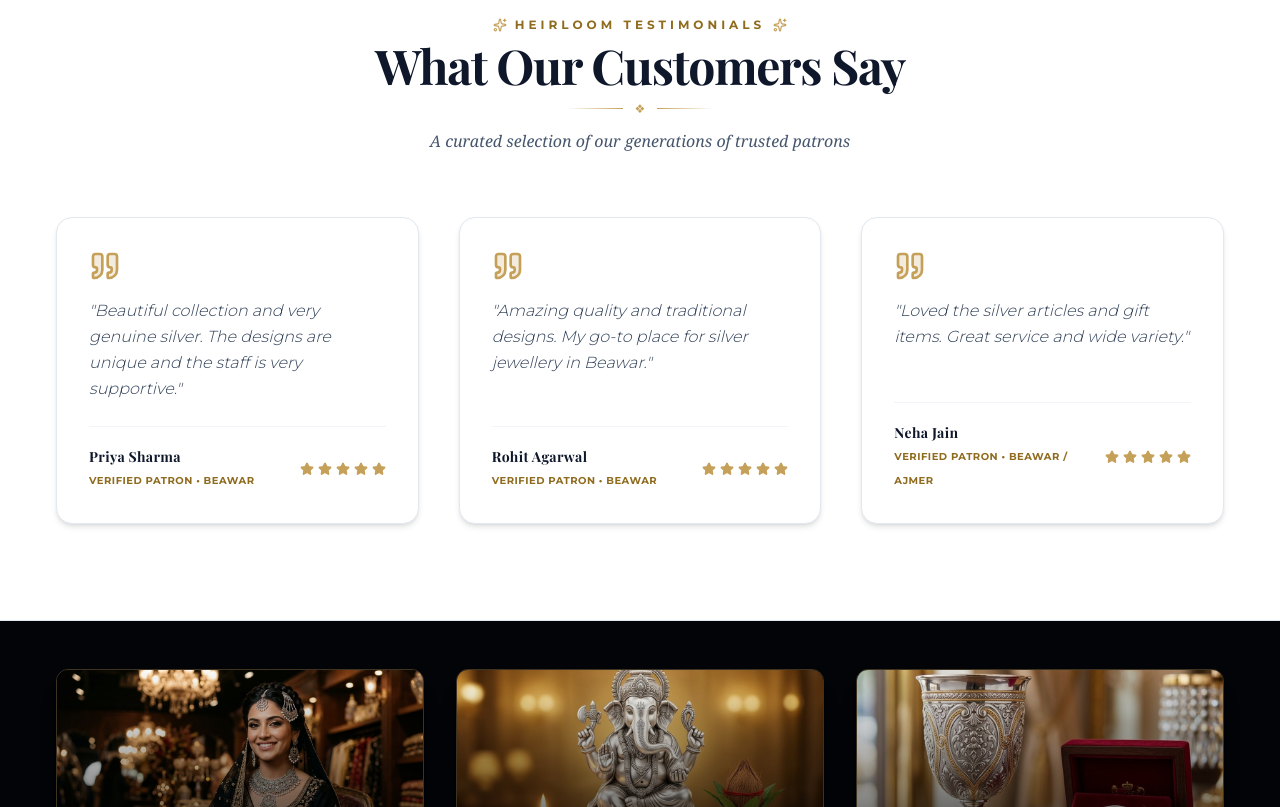
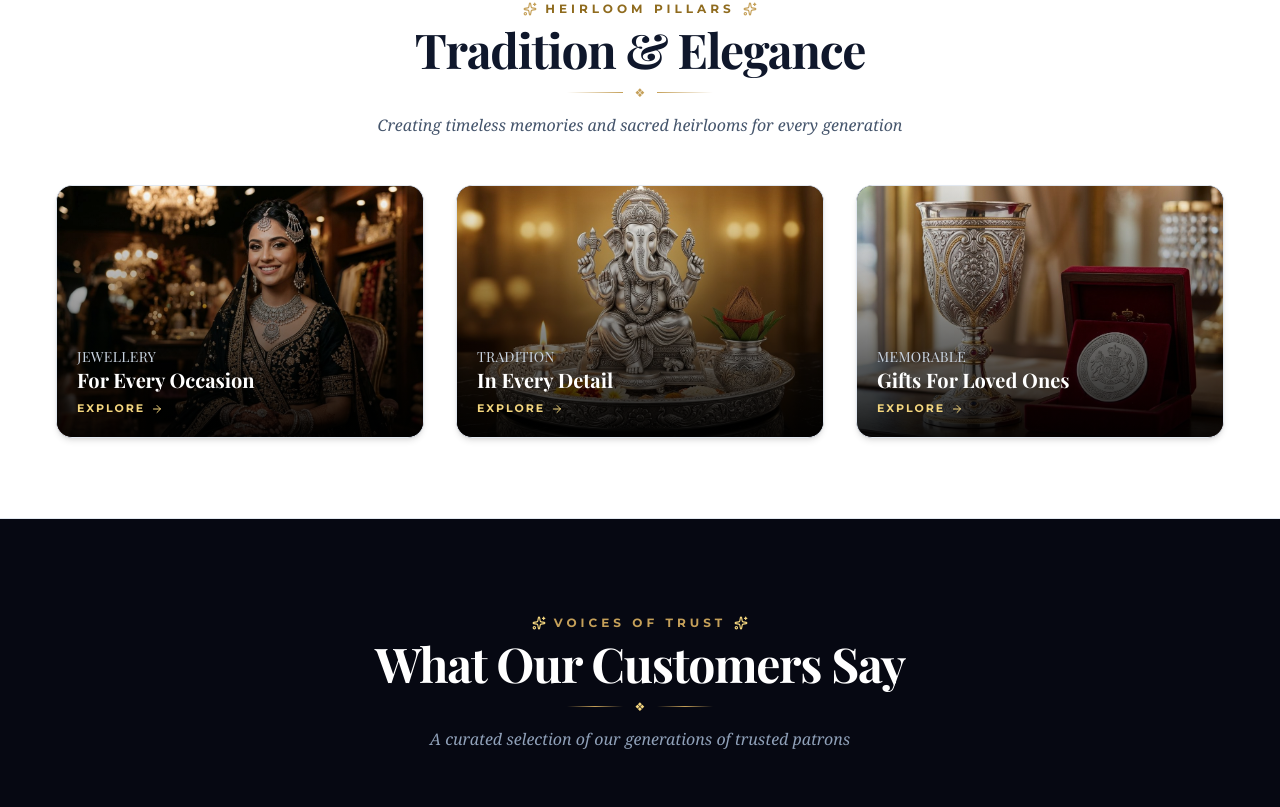
Before and after one commit to shreeganeshamjewellersbwr/website, a React (Vite) app: page / in a window 1280 px wide. Shown: the part 5193-6000 px from the top of the page. Built offline with nearby package versions, Linux system fonts and the light colour scheme; a web font is replaced by a local one.

Commit message:
Reorder Story Pillars above Testimonials and switch their background colors for seamless luxury rhythm

```diff
--- a/src/App.jsx
+++ b/src/App.jsx
@@ -8,8 +8,8 @@ import CraftsmanshipSection from './components/CraftsmanshipSection';
 import FeaturedProductsSection from './components/FeaturedProductsSection';
 import PriceCalculator from './components/PriceCalculator';
 import VisitStoreSection from './components/VisitStoreSection';
+import StoryPillarsSection from './components/StoryPillarsSection';
 import TestimonialsSection from './components/TestimonialsSection';
-import StoryPillarsSection from './components/StoryPillarsSection';
 import Footer from './components/Footer';
 import QuickViewModal from './components/QuickViewModal';
 import { storeInfo } from './data/jewelry';
@@ -32,32 +32,32 @@ export default function App() {
       {/* 1. Brand Navbar with SJ Monogram Logo */}
       <Navbar onSelectCategory={handleSelectCategory} />
 
-      {/* 2. Dark Luxury Hero Section (Matching Uploaded Mockup) */}
+      {/* 2. Dark Luxury Hero Section (Segment 1: Dark) */}
       <HeroSection onSelectCategory={handleSelectCategory} />
 
       {/* 3. Live Bullion Ticker (24K Gold, 22K Gold, 999 Silver) */}
       <LiveBullionTicker />
 
-      {/* 4. Our Collections (3 Signature Large Cards) */}
+      {/* 4. Our Collections (Segment 2: Clean White) */}
       <OurCollectionsSection onSelectCategory={handleSelectCategory} />
 
-      {/* 5. Fine Craftsmanship (Handcrafted With Devotion Spotlight) */}
+      {/* 5. Fine Craftsmanship (Segment 3: Dark Luxury) */}
       <CraftsmanshipSection />
 
-      {/* 6. Featured Products (5-Product Catalog Grid with Tab Filters) */}
+      {/* 6. Featured Products (Segment 4: Clean White) */}
       <FeaturedProductsSection onOpenQuickView={setQuickViewItem} />
 
-      {/* 7. Interactive Gold & Silver Price Calculator */}
+      {/* 7. Interactive Gold & Silver Price Calculator (Segment 5A: Dark Luxury) */}
       <PriceCalculator />
 
-      {/* 8. Visit Our Store: A Heritage In Beawar */}
+      {/* 8. Visit Our Store: A Heritage In Beawar (Segment 5B: Dark Luxury) */}
       <VisitStoreSection />
 
-      {/* 9. What Our Customers Say (Testimonials) */}
+      {/* 9. 3 Visual Story Pillars (Segment 6: Clean White - Moved above Testimonials) */}
+      <StoryPillarsSection onSelectCategory={handleSelectCategory} />
+
+      {/* 10. What Our Customers Say (Segment 7: Dark Luxury) */}
       <TestimonialsSection />
-
-      {/* 10. 3 Visual Story Pillars */}
-      <StoryPillarsSection onSelectCategory={handleSelectCategory} />
 
       {/* 11. Luxury 4-Column Footer */}
       <Footer onSelectCategory={handleSelectCategory} />
--- a/src/components/StoryPillarsSection.jsx
+++ b/src/components/StoryPillarsSection.jsx
@@ -1,11 +1,40 @@
 import React from 'react';
+import { Sparkles, ArrowRight } from 'lucide-react';
 import { storyPillars } from '../data/jewelry';
 
 export default function StoryPillarsSection({ onSelectCategory }) {
   return (
-    <section className="w-full py-12 px-6 sm:px-10 lg:px-14 bg-[#030408] border-b border-slate-900">
-      <div className="max-w-7xl mx-auto">
+    <section className="w-full py-20 px-6 sm:px-10 lg:px-14 bg-[#FFFFFF] text-slate-900 border-b border-slate-200 relative overflow-hidden">
 
+      {/* Subtle Background Pattern */}
+      <div className="absolute inset-0 bg-[radial-gradient(#C5A059_0.5px,transparent_0.5px)] [background-size:24px_24px] opacity-10 pointer-events-none"></div>
+
+      <div className="max-w-7xl mx-auto relative z-10">
+
+        {/* Section Header */}
+        <div className="text-center max-w-xl mx-auto mb-12">
+          <div className="flex items-center justify-center gap-2 text-[#8F6B1E] text-xs font-bold tracking-[4px] uppercase mb-2">
+            <Sparkles className="w-3.5 h-3.5 text-[#C5A059]" />
+            <span>HEIRLOOM PILLARS</span>
+            <Sparkles className="w-3.5 h-3.5 text-[#C5A059]" />
+          </div>
+
+          <h2 className="serif text-3xl sm:text-4xl lg:text-5xl font-bold text-slate-900 mb-3 tracking-tight">
+            Tradition & Elegance
+          </h2>
+
+          <div className="flex items-center justify-center gap-3 my-3">
+            <div className="h-[1px] w-14 bg-gradient-to-r from-transparent to-[#C5A059]"></div>
+            <span className="text-[#C5A059] text-xs">❖</span>
+            <div className="h-[1px] w-14 bg-gradient-to-l from-transparent to-[#C5A059]"></div>
+          </div>
+
+          <p className="text-slate-600 text-sm sm:text-base italic font-serif">
+            Creating timeless memories and sacred heirlooms for every generation
+          </p>
+        </div>
+
+        {/* 3 Visual Pillars Grid */}
         <div className="grid grid-cols-1 md:grid-cols-3 gap-6 lg:gap-8">
           {storyPillars.map((pillar) => (
             <div
@@ -19,24 +48,30 @@ export default function StoryPillarsSection({ onSelectCategory }) {
                 onSelectCategory(map[pillar.id] || 'all');
                 document.getElementById('collections')?.scrollIntoView({ behavior: 'smooth' });
               }}
-              className="group relative rounded-xl overflow-hidden aspect-[16/10] border border-[#C5A059]/30 hover:border-[#F5D77F] transition-all duration-500 shadow-xl cursor-pointer"
+              className="group relative rounded-2xl overflow-hidden aspect-[16/11] border border-slate-200 hover:border-[#C5A059] transition-all duration-500 shadow-md hover:shadow-2xl hover:shadow-[#C5A059]/20 hover:-translate-y-2 cursor-pointer bg-slate-900"
             >
               {/* Background Image */}
               <img
                 src={pillar.image}
                 alt={pillar.titleHighlight}
-                className="w-full h-full object-cover object-center group-hover:scale-108 transition-transform duration-700 ease-out"
+                className="w-full h-full object-cover object-center group-hover:scale-110 transition-transform duration-700 ease-out"
+                loading="lazy"
               />
 
-              {/* Gradient Shade */}
+              {/* Dark Gradient Shade */}
               <div className="absolute inset-0 bg-gradient-to-t from-black/90 via-black/40 to-transparent"></div>
 
               {/* Bottom Caption */}
               <div className="absolute bottom-5 left-5 right-5 z-10">
                 <h3 className="serif text-lg sm:text-xl font-bold text-white group-hover:text-[#F5D77F] transition-colors leading-tight">
-                  <span className="block text-slate-300 text-sm font-normal">{pillar.titlePrefix}</span>
-                  <span>{pillar.titleHighlight}</span>
+                  <span className="block text-slate-300 text-xs sm:text-sm font-normal tracking-wide uppercase">{pillar.titlePrefix}</span>
+                  <span className="text-white group-hover:text-[#F5D77F]">{pillar.titleHighlight}</span>
                 </h3>
+
+                <div className="flex items-center gap-1.5 text-[11px] font-bold tracking-[2px] uppercase text-[#F5D77F] group-hover:text-white mt-2 transition-colors">
+                  <span>Explore</span>
+                  <ArrowRight className="w-3 h-3 transform group-hover:translate-x-1 transition-transform" />
+                </div>
               </div>
             </div>
           ))}
--- a/src/components/TestimonialsSection.jsx
+++ b/src/components/TestimonialsSection.jsx
@@ -4,32 +4,29 @@ import { testimonials } from '../data/jewelry';
 
 export default function TestimonialsSection() {
   return (
-    <section className="w-full py-24 px-6 sm:px-10 lg:px-14 bg-[#FFFFFF] text-slate-900 border-b border-slate-200 relative overflow-hidden">
-
-      {/* Subtle Background Pattern */}
-      <div className="absolute inset-0 bg-[radial-gradient(#C5A059_0.5px,transparent_0.5px)] [background-size:24px_24px] opacity-10 pointer-events-none"></div>
+    <section className="w-full py-24 px-6 sm:px-10 lg:px-14 bg-[#060812] text-slate-100 border-b border-slate-900 relative overflow-hidden">
 
       <div className="max-w-7xl mx-auto relative z-10">
 
         {/* Section Header */}
         <div className="text-center max-w-xl mx-auto mb-16">
-          <div className="flex items-center justify-center gap-2 text-[#8F6B1E] text-xs font-bold tracking-[4px] uppercase mb-2">
-            <Sparkles className="w-3.5 h-3.5 text-[#C5A059]" />
-            <span>HEIRLOOM TESTIMONIALS</span>
-            <Sparkles className="w-3.5 h-3.5 text-[#C5A059]" />
+          <div className="flex items-center justify-center gap-2 text-[#C5A059] text-xs font-bold tracking-[4px] uppercase mb-2">
+            <Sparkles className="w-3.5 h-3.5 text-[#F5D77F]" />
+            <span>VOICES OF TRUST</span>
+            <Sparkles className="w-3.5 h-3.5 text-[#F5D77F]" />
           </div>
 
-          <h2 className="serif text-3xl sm:text-4xl lg:text-5xl font-bold text-slate-900 mb-3 tracking-tight">
+          <h2 className="serif text-3xl sm:text-4xl lg:text-5xl font-bold text-white mb-3 tracking-tight">
             What Our Customers Say
           </h2>
 
           <div className="flex items-center justify-center gap-3 my-3">
-            <div className="h-[1px] w-14 bg-gradient-to-r from-transparent to-[#C5A059]"></div>
-            <span className="text-[#C5A059] text-xs">❖</span>
-            <div className="h-[1px] w-14 bg-gradient-to-l from-transparent to-[#C5A059]"></div>
+            <div className="h-[1px] w-14 bg-gradient-to-r from-transparent via-[#C5A059] to-transparent"></div>
+            <span className="text-[#F5D77F] text-xs">❖</span>
+            <div className="h-[1px] w-14 bg-gradient-to-r from-transparent via-[#C5A059] to-transparent"></div>
           </div>
 
-          <p className="text-slate-600 text-sm sm:text-base italic font-serif">
+          <p className="text-slate-400 text-sm sm:text-base italic font-serif">
             A curated selection of our generations of trusted patrons
           </p>
         </div>
@@ -39,35 +36,35 @@ export default function TestimonialsSection() {
           {testimonials.map((item) => (
             <div
               key={item.id}
-              className="bg-white border border-slate-200 hover:border-[#C5A059] rounded-2xl p-8 flex flex-col justify-between shadow-md hover:shadow-xl hover:shadow-[#C5A059]/10 transition-all duration-300 hover:-translate-y-1.5"
+              className="bg-[#0A0E21] border border-[#C5A059]/30 hover:border-[#F5D77F] rounded-2xl p-8 flex flex-col justify-between shadow-xl hover:shadow-2xl hover:shadow-[#C5A059]/15 transition-all duration-300 hover:-translate-y-1.5"
             >
               <div>
                 {/* Quote Icon */}
                 <div className="mb-4">
-                  <Quote className="w-8 h-8 fill-[#C5A059]/20 text-[#C5A059]" />
+                  <Quote className="w-8 h-8 fill-[#C5A059]/20 text-[#F5D77F]" />
                 </div>
 
                 {/* Review Text */}
-                <p className="text-slate-700 text-sm sm:text-base leading-relaxed font-light italic mb-6">
+                <p className="text-slate-300 text-sm sm:text-base leading-relaxed font-light italic mb-6">
                   "{item.quote}"
                 </p>
               </div>
 
               {/* Stars & Author */}
-              <div className="pt-5 border-t border-slate-100 flex items-center justify-between">
+              <div className="pt-5 border-t border-slate-800 flex items-center justify-between">
                 <div>
-                  <h4 className="serif text-sm font-bold text-slate-900 tracking-wide">
+                  <h4 className="serif text-sm font-bold text-white tracking-wide">
                     {item.author}
                   </h4>
-                  <span className="text-[10px] text-[#8F6B1E] tracking-wider uppercase font-bold">
+                  <span className="text-[10px] text-[#C5A059] tracking-wider uppercase font-bold">
                     Verified Patron • {item.city}
                   </span>
                 </div>
 
                 {/* 5 Golden Stars */}
-                <div className="flex items-center gap-1 text-[#C5A059]">
+                <div className="flex items-center gap-1 text-[#F5D77F]">
                   {[...Array(item.rating)].map((_, i) => (
-                    <Star key={i} className="w-3.5 h-3.5 fill-[#C5A059]" />
+                    <Star key={i} className="w-3.5 h-3.5 fill-[#F5D77F]" />
                   ))}
                 </div>
               </div>
```
